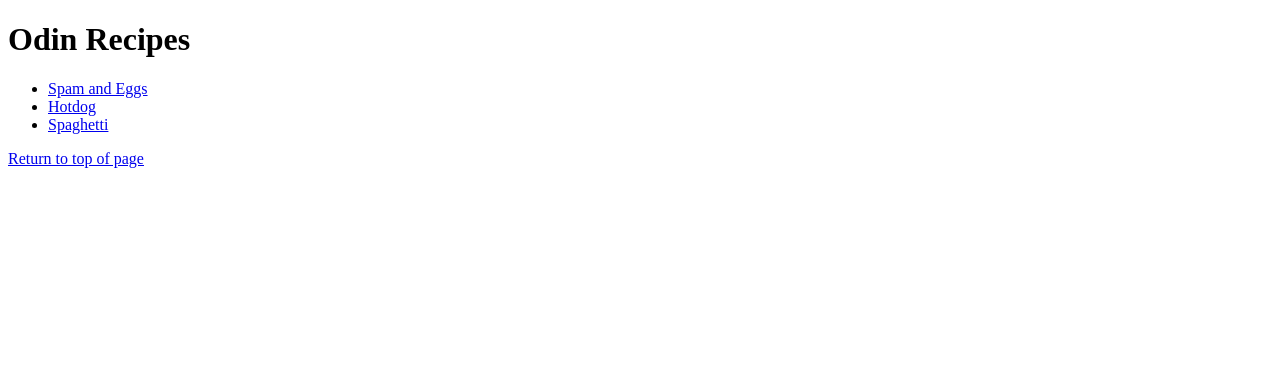
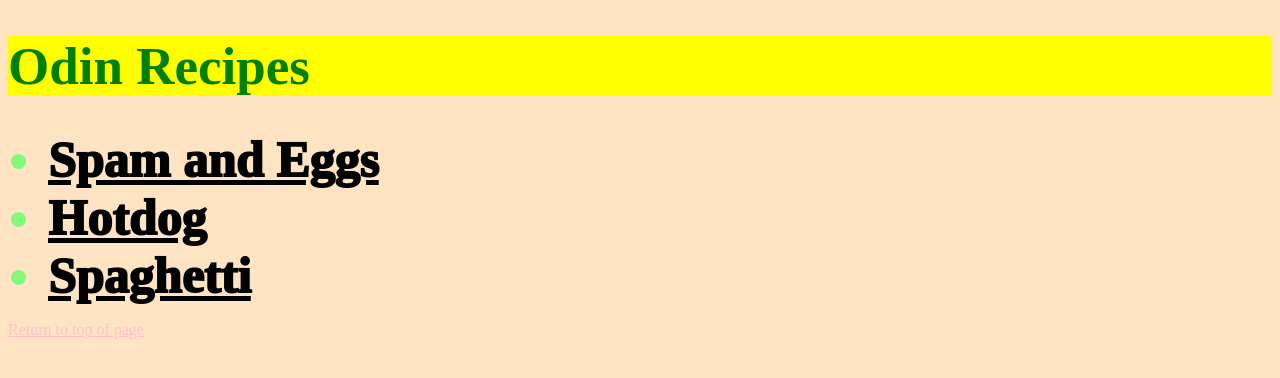
Before and after one commit to addyng/odin-recipes, a plain HTML site: page index.html in a window 1280 px wide. Drawn offline with Linux system fonts and the light colour scheme.

Commit message:
styled nicely :D

```diff
--- a/index.html
+++ b/index.html
@@ -3,15 +3,16 @@
 <head>
     <meta charset="UTF-8">
     <meta name="viewport" content="width=device-width, initial-scale=1.0">
+    <link rel="stylesheet" href="./styleindex.css">
     <title>Odin Recipes</title>
 </head>
     <body>
         <h1 id="header">Odin Recipes</h1>
 
-        <ul>
-            <li><a href="./recipes/spam-and-eggs.html" target="_blank" rel="noopener noreferrer">Spam and Eggs</a></li>
-            <li><a href="./recipes/hotdog.html" target="_blank" rel="noopener noreferrer">Hotdog</a></li>
-            <li><a href="./recipes/spaghetti.html" target="_blank" rel="noopener noreferrer">Spaghetti</a></li>
+        <ul class="recipes">
+            <li><a href="./recipes/spam-and-eggs.html" target="_self" rel="noopener noreferrer">Spam and Eggs</a></li>
+            <li><a href="./recipes/hotdog.html" target="_self" rel="noopener noreferrer">Hotdog</a></li>
+            <li><a href="./recipes/spaghetti.html" target="_self" rel="noopener noreferrer">Spaghetti</a></li>
         </ul>
 
         <a href="#header">Return to top of page</a>
--- /dev/null
+++ b/styleindex.css
@@ -0,0 +1,42 @@
+* {
+    font-family:'Times New Roman', Times, serif;
+}
+
+h1 {
+    color: green;
+    background-color: yellow;
+    font-size: 53px;
+}
+
+.recipes {
+    color: red;
+}
+
+a {
+    color: pink;
+}
+
+.recipes a {
+    color: black;
+}
+
+body {
+    background-color: bisque;
+}
+
+h3 {
+    color: blue;
+    font-weight: 1000;
+    text-align: center;
+}
+
+img {
+    height: 300px;
+    width: 1000px;
+}
+
+p, li {
+    font-weight: 1000;
+    font-size: 50px;
+    color: rgba(100, 253, 102, .8);
+}
```
Also changed, not shown: recipes/hotdog.html (+1 -0 lines), recipes/spaghetti.html (+1 -0 lines), recipes/spam-and-eggs.html (+1 -0 lines).
